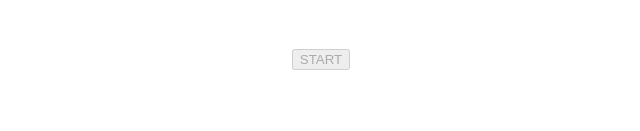
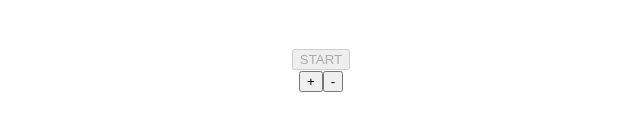
Before and after one commit to Miki-Geoghegan/apples-and-oranges, a React (Create React App) app: page / in a window 1280 px wide. Shown: the part 283-414 px from the top of the page, without its empty margins (319-959 px from the left). Built offline with nearby package versions, Linux system fonts and the light colour scheme.

Commit message:
changes to count

```diff
--- a/src/App.jsx
+++ b/src/App.jsx
@@ -1,4 +1,5 @@
 import './styles/App.scss'
+import Count from './components/Count'
 import FruitSelector from './components/FruitSelector'
 import { Provider } from 'react-redux'
 import { store } from './store/index'
@@ -8,6 +9,7 @@ const App = () => {
     <Provider store={ store }>
       <div className="App">
         <FruitSelector />
+        <Count />
 
       </div>
     </Provider>
--- a/src/components/Count.jsx
+++ b/src/components/Count.jsx
@@ -1,17 +1,42 @@
 import { Component } from 'react'
 import { connect } from 'react-redux'
+import { INCREASE_COUNT, DECREASE_COUNT } from '../utils/constants'
 
 class Count extends Component {
 
+  renderCurrentCount() {
+    const { count, decreaseCount, increaseCount } = this.props
+
+    return (
+      <div>
+        <div>
+          <button onClick={ increaseCount }>+</button>
+          <button onClick={ decreaseCount }>-</button>
+        </div>
+      </div>
+    )
+  }
+
   render() {
     return (
-      <div>
-        <h1>HI</h1>
-      </div>
+      <div>{ this.renderCurrentCount() }</div>
 
     )
   }
 
 }
 
-export default Count
+const mapDispatchToProps = (dispatch) => {
+  return {
+    decreaseCount: () => {
+      return dispatch({ type: DECREASE_COUNT })
+    },
+    increaseCount: () => {
+      return dispatch({ type: INCREASE_COUNT })
+    }
+  }
+}
+
+const connectRedux = connect(null, mapDispatchToProps)
+
+export default connectRedux(Count)
--- a/src/components/FruitSelector.jsx
+++ b/src/components/FruitSelector.jsx
@@ -6,28 +6,26 @@ import { APPLE, ORANGE } from '../utils/constants'
 import {
   GAME_HAS_FINISHED,
   GAME_HAS_STARTED,
-  SET_FRUIT_TYPE,
+  SET_FRUIT_TYPE
 } from '../store/constants/gameStatus'
 
 class FruitSelector extends Component {
+
   renderUserOptions() {
     return (
-      <div className='fruit-container'>
-        <div className='fruit-selection'>
-          <img alt={ORANGE} src={orange} />
-          <button onClick={this.handleFruitSelectotClick} value={ORANGE}>
+      <div className="fruit-container">
+        <div className="fruit-selection">
+          <img alt={ ORANGE } src={ orange } />
+          <button onClick={ this.handleFruitSelectorClick } value={ ORANGE }>
             Choose Oranges
           </button>
         </div>
-        <div className='fruit-selection'>
-          <img alt={APPLE} src={apple} />
-          <button onClick={this.handleFruitSelectotClick} value={APPLE}>
+        <div className="fruit-selection">
+          <img alt={ APPLE } src={ apple } />
+          <button onClick={ this.handleFruitSelectorClick } value={ APPLE }>
             Choose Apples
           </button>
         </div>
-
-        {/* <img onClick= {this.handleFruitSelectotClick(this.renderButton)} src = {fruit[0]}/>
-            <img onClick= {this.handleFruitSelectotClick(this.renderButton)} src = {fruit[1]}/> */}
       </div>
     )
   }
@@ -37,8 +35,8 @@ class FruitSelector extends Component {
 
     return (
       <button
-        disabled={!Boolean(fruitType)}
-        onClick={this.handleGameStartButtonClick}
+        disabled={ !Boolean(fruitType) }
+        onClick={ this.handleGameStartButtonClick }
       >
         START
       </button>
@@ -49,13 +47,13 @@ class FruitSelector extends Component {
     return (
       <div>
         <h1>Select Your Fruit</h1>
-        <div>{this.renderUserOptions()}</div>
-        <div>{this.renderButton()}</div>
+        <div>{ this.renderUserOptions() }</div>
+        <div>{ this.renderButton() }</div>
       </div>
     )
   }
 
-  handleFruitSelectotClick = ({ target: { value } }) => {
+  handleFruitSelectorClick = ({ target: { value } }) => {
     const { chooseFruit } = this.props
 
     chooseFruit(value)
@@ -66,11 +64,12 @@ class FruitSelector extends Component {
 
     startGame()
   }
+
 }
 
 const mapStateToProps = ({ fruitTypeReducer: { fruitType } }) => {
   return {
-    fruitType,
+    fruitType
   }
 }
 
@@ -81,7 +80,7 @@ const mapDispatchToProps = (dispatch) => {
     },
     startGame: () => {
       return dispatch({ type: GAME_HAS_STARTED })
-    },
+    }
   }
 }
 
--- a/src/utils/constants.js
+++ b/src/utils/constants.js
@@ -1,2 +1,4 @@
 export const APPLE = 'apple'
 export const ORANGE = 'orange'
+export const INCREASE_COUNT = 'increase_count'
+export const DECREASE_COUNT = 'decrease_count'
```
Also changed, not shown: src/store/reducers/countReducer.js (+0 -15 lines), 1 other file (tests, documents, lock files or other folders).
